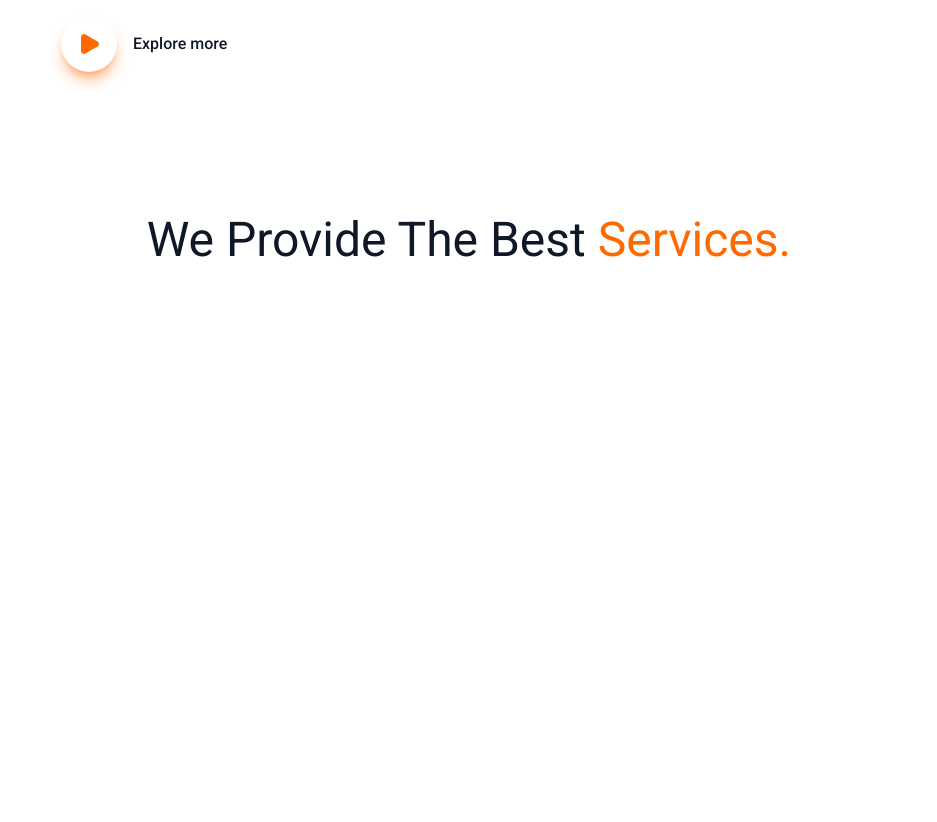
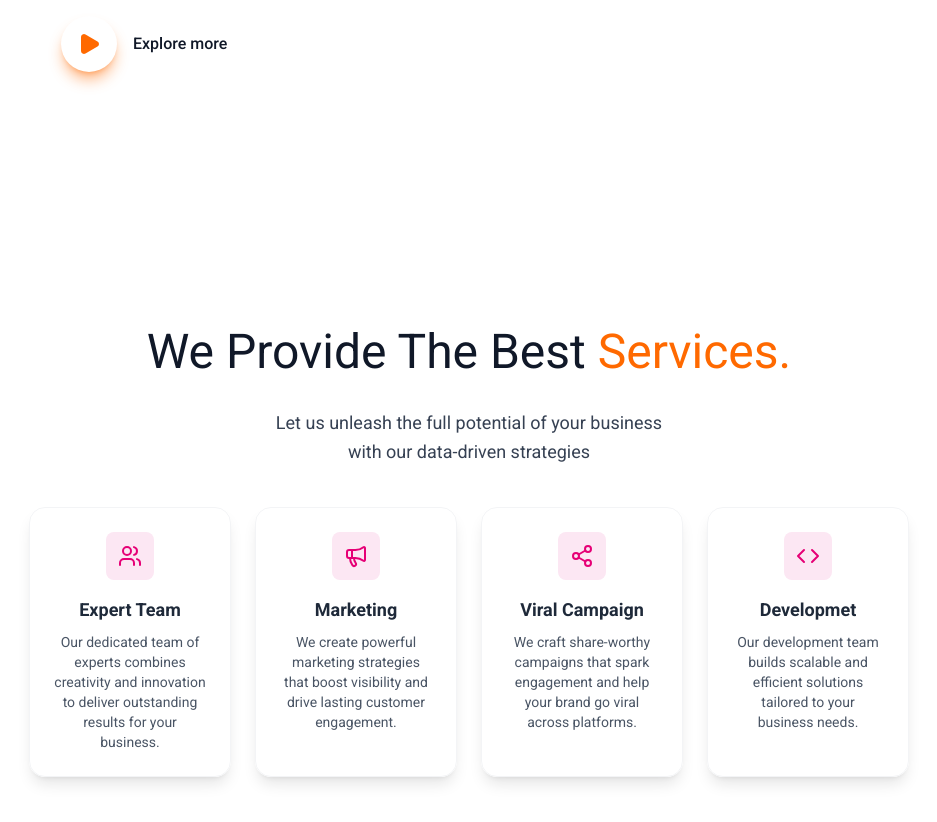
Before and after one commit to bezawitassaye/Service, a React (Vite) app: page / in a window 1280 px wide. Shown: the part 540-1362 px from the top of the page, without its empty margins (171-1108 px from the left). Before the commit the page ends 884 px from the top, so only its background shows below. Built offline with nearby package versions, Linux system fonts and the light colour scheme.

Commit message:
finish about us section

```diff
--- a/src/components/About.jsx
+++ b/src/components/About.jsx
@@ -1,16 +1,73 @@
 import React from 'react'
+import { Code, Megaphone, Share2, Users } from 'lucide-react'
 
 const About = () => {
     return (
-    <section id='about' className='relative overflow-hidden py-12px px-4 sm:py-16 md:py-20 md:px-12 lg:px-20 flex flex-row lg:flex-row items-center justify-center'>
+        <section id='about' className='relative overflow-hidden pt-20 sm:pt-20 md:pt-30 lg:pt-48 py-12 px-4 sm:px-6
+             md:px-8 lg:py-16  lg:px-30 flex flex-col lg:flex-col items-center justify-center'>
+
             <div className='flex-1 w-full max-w-2xl mx-auto lg:mx-0 space-y-6
-        md:space-y-8 relative '>
-            <h2 className='text-3xl sm:text-4xl md:text-5xl text-gray-900 text-center lg:text-center '>
+                   md:space-y-8 relative ' data-aos="fade-up" data-aos-delay="50">
+                <h2 className='text-3xl sm:text-4xl md:text-5xl text-gray-900 text-center lg:text-center '  >
                     We Provide The Best <span className='text-orange-500'>Services</span>
                     <span className='text-orange-500'>.</span>
                 </h2>
 
+                <p className='text-base sm:text-lg text-gray-700 leading-relaxed text-center lg:text-center'   >
+                    Let us unleash the full potential of your business <br />
+                    with our data-driven strategies
+                </p>
             </div>
+            <div className="relative overflow-hidden md:px-8 lg:px-20 grid grid-cols-1 sm:grid-cols-2 md:grid-cols-3 lg:grid-cols-4 gap-6 mt-8 md:mt-10 justify-items-center" data-aos="fade-up" data-aos-delay="100">
+
+    <div className="p-4 md:p-6 rounded-xl md:rounded-2xl border border-gray-100 shadow-md md:shadow-lg transition-all hover:shadow-xl text-center">
+        <div className="w-10 h-10 md:w-12 md:h-12 flex items-center justify-center rounded-lg bg-pink-100 mb-3 md:mb-4 mx-auto">
+            <Users className="text-pink-600 w-5 h-5 md:w-6 md:h-6" />
+        </div>
+        <h3 className="text-base md:text-lg font-semibold text-gray-800 mb-2">Expert Team</h3>
+        <p className="text-gray-600 text-xs md:text-sm">
+            Our dedicated team of experts combines creativity and innovation to deliver outstanding results for your business.
+        </p>
+    </div>
+
+    <div className="p-4 md:p-6 rounded-xl md:rounded-2xl border border-gray-100 shadow-md md:shadow-lg transition-all hover:shadow-xl text-center">
+        <div className="w-10 h-10 md:w-12 md:h-12 flex items-center justify-center rounded-lg bg-pink-100 mb-3 md:mb-4 mx-auto">
+            <Megaphone className="text-pink-600 w-5 h-5 md:w-6 md:h-6" />
+        </div>
+        <h3 className="text-base md:text-lg font-semibold text-gray-800 mb-2">Marketing</h3>
+        <p className="text-gray-600 text-xs md:text-sm">
+            We create powerful marketing strategies that boost visibility and drive lasting customer engagement.
+        </p>
+    </div>
+
+    <div className="p-4 md:p-6 rounded-xl md:rounded-2xl border border-gray-100 shadow-md md:shadow-lg transition-all hover:shadow-xl text-center">
+        <div className="w-10 h-10 md:w-12 md:h-12 flex items-center justify-center rounded-lg bg-pink-100 mb-3 md:mb-4 mx-auto">
+            <Share2 className="text-pink-600 w-5 h-5 md:w-6 md:h-6" />
+        </div>
+        <h3 className="text-base md:text-lg font-semibold text-gray-800 mb-2">Viral Campaign</h3>
+        <p className="text-gray-600 text-xs md:text-sm">
+            We craft share-worthy campaigns that spark engagement and help your brand go viral across platforms.
+        </p>
+    </div>
+
+    <div className="p-4 md:p-6 rounded-xl md:rounded-2xl border border-gray-100 shadow-md md:shadow-lg transition-all hover:shadow-xl text-center">
+        <div className="w-10 h-10 md:w-12 md:h-12 flex items-center justify-center rounded-lg bg-pink-100 mb-3 md:mb-4 mx-auto">
+            <Code className="text-pink-600 w-5 h-5 md:w-6 md:h-6" />
+        </div>
+        <h3 className="text-base md:text-lg font-semibold text-gray-800 mb-2">Developmet</h3>
+        <p className="text-gray-600 text-xs md:text-sm">
+            Our development team builds scalable and efficient solutions tailored to your business needs.
+        </p>
+    </div>
+    <div></div>
+
+</div>
+
+
+
+
+
+
         </section>
     )
 }
```
Lines whose indentation alone changed are shown as unchanged.
